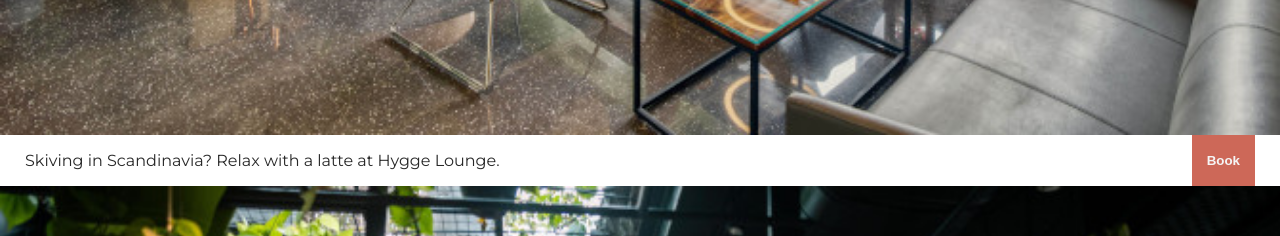
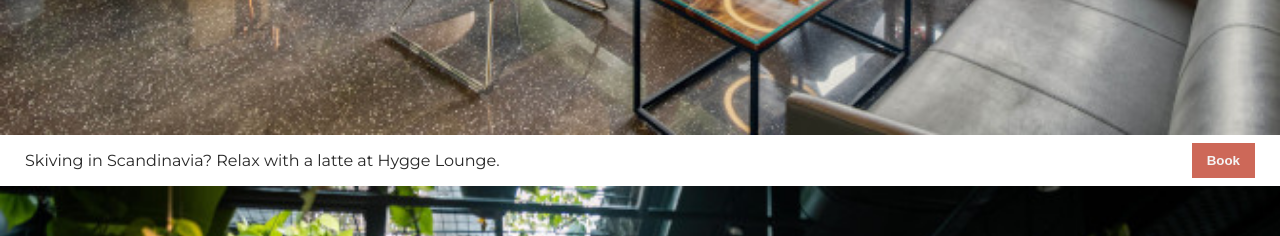
Before and after one commit to giraldiego/coworking-space-site, a plain HTML site: page index.html in a window 1280 px wide. Shown: the part 900-1136 px from the top of the page. Drawn offline with Linux system fonts and the light colour scheme.

Commit message:
Align buttons

```diff
--- a/index.css
+++ b/index.css
@@ -59,7 +59,6 @@ h1 {
 .caption {
   display: flex;
   justify-content: space-between;
-  /* align-items: center; */
   margin: 0 25px;
 }
 
@@ -73,10 +72,19 @@ h1 {
 }
 
 button {
+  /*
+  Challenge:
+  1. Centrally align the button on the
+  vertical axis so it looks like the
+  screenshot on the slide.
+  */
+  align-self: center;
+  background-color: #cd6858;
+  /* margin: auto; */
   border: none;
-  background-color: #cd6858;
+  padding: 10px 15px;
+
   color: whitesmoke;
-  padding: 10px 15px;
   font-weight: 700;
   cursor: pointer;
 }
```
